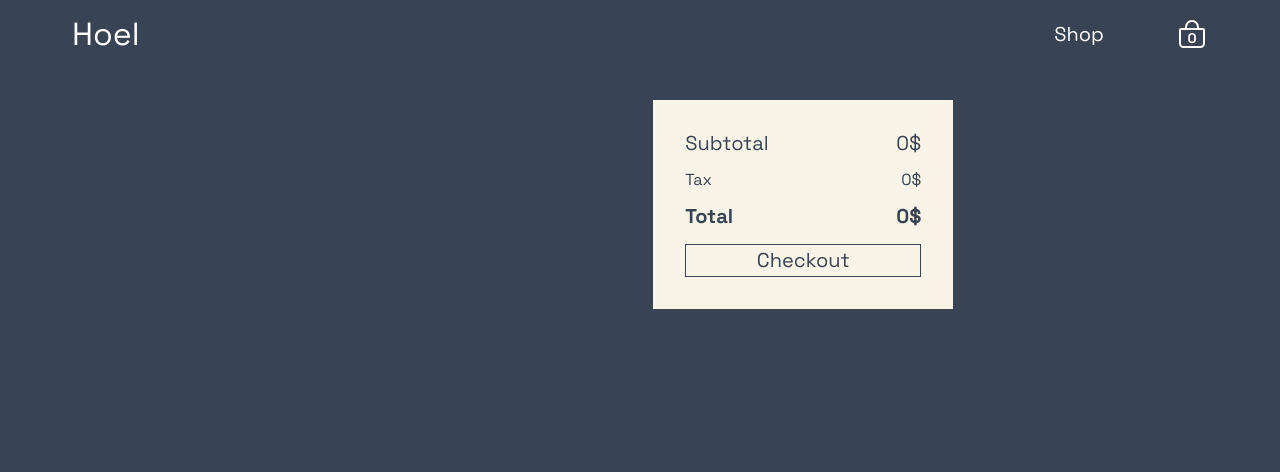
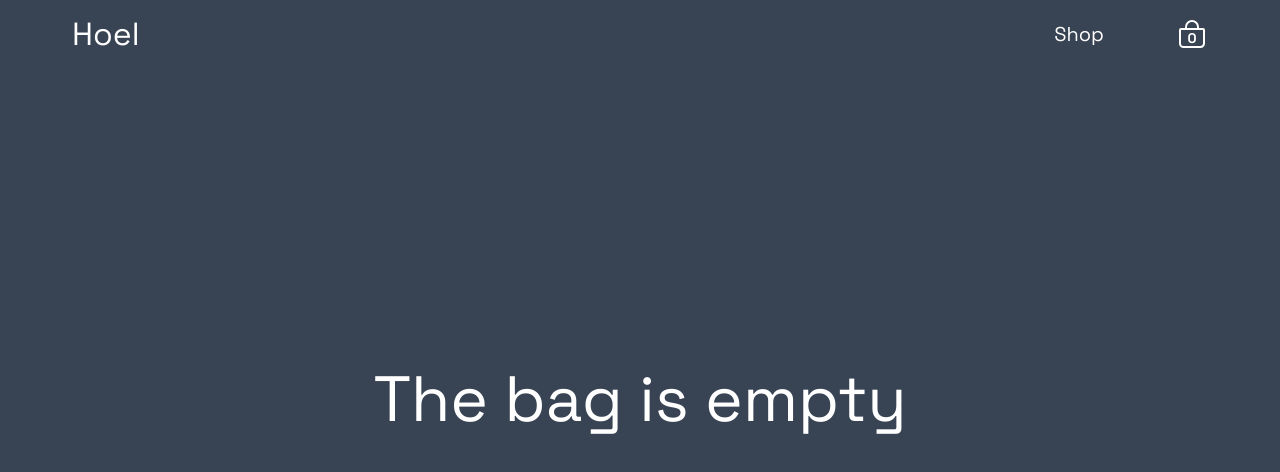
Before and after one commit to JonathanDump/Shopping-cart, a React (Vite) app: page /cart in a window 1280 px wide. Shown: the top 472 px of the page. Built offline with nearby package versions, Linux system fonts and the light colour scheme.

Commit message:
Make screen if bag is empty

```diff
--- a/src/Pages/Cart/Cart.jsx
+++ b/src/Pages/Cart/Cart.jsx
@@ -11,9 +11,18 @@ export function Cart() {
   );
   const tax = +(subtotal * 0.2).toFixed(2);
   const total = subtotal + tax;
+  const count = products?.reduce((sum, item) => (sum += item.inCart), 0);
 
   if (loading) {
     return <div>Loading...</div>;
+  }
+
+  if (!count) {
+    return (
+      <div className={cart.empty}>
+        <div>The bag is empty</div>
+      </div>
+    );
   }
 
   return (
--- a/src/Pages/Cart/Cart.module.scss
+++ b/src/Pages/Cart/Cart.module.scss
@@ -77,6 +77,20 @@
   }
 }
 
+.empty {
+  flex: 1;
+  max-height: 100%;
+  width: 100%;
+  background-color: $color-opal;
+  color: white;
+  display: flex;
+  align-items: center;
+  justify-content: center;
+  font-size: 64px;
+  padding: 16px;
+  box-sizing: border-box;
+}
+
 @media (max-width: 600px) {
   .cart {
     padding: 100px 16px 32px 16px;
```
